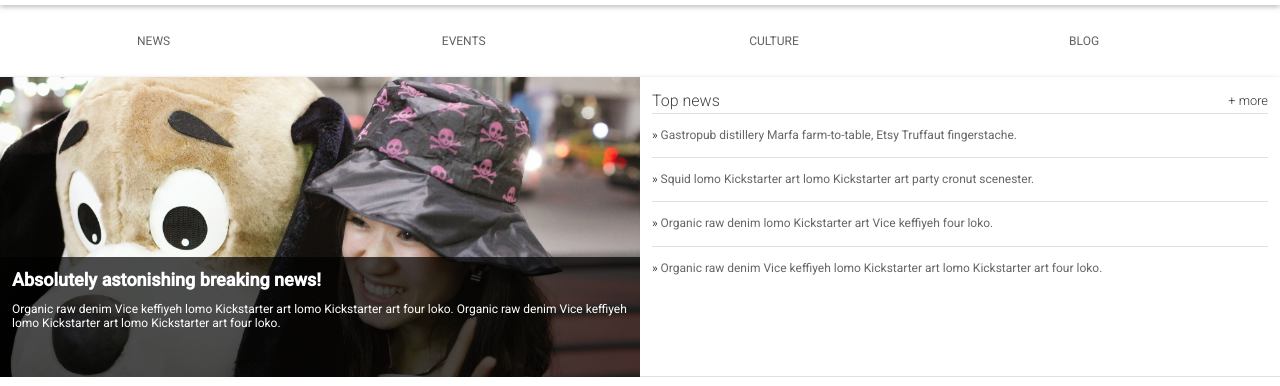
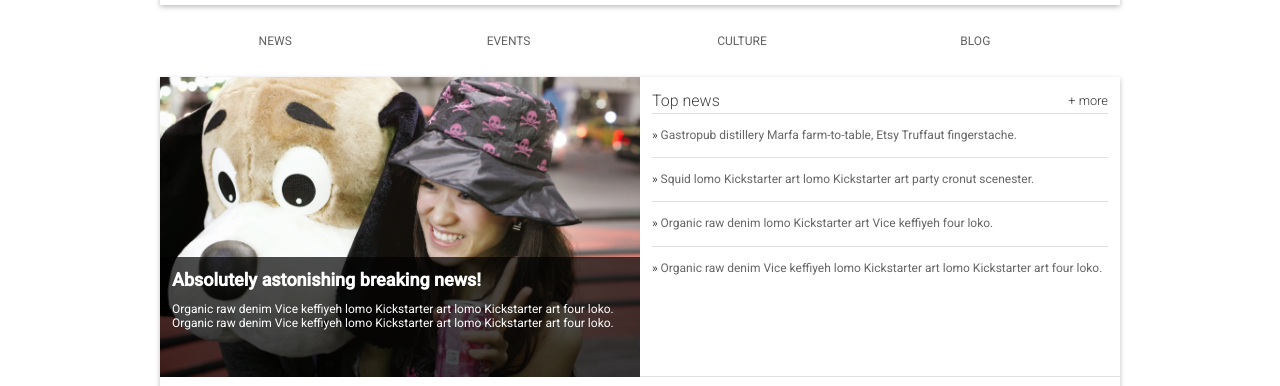
Before and after one commit to ac-fuentes/udacity_brighton_times, a plain HTML site: page index.html in a window 1280 px wide. Shown: the part 100-486 px from the top of the page. Drawn offline with Linux system fonts and the light colour scheme.

Commit message:
Add left and right margin media query
Added a media query to provide for left and right margins for viewports
with widths of 960px or greater.

```diff
--- a/main.css
+++ b/main.css
@@ -340,3 +340,11 @@ footer a {
     order: 4;
   }
 }
+
+@media screen and (min-width: 960px){
+  body{
+    max-width: 960px;
+    margin-left: auto;
+    margin-right: auto;
+  }
+}
```
